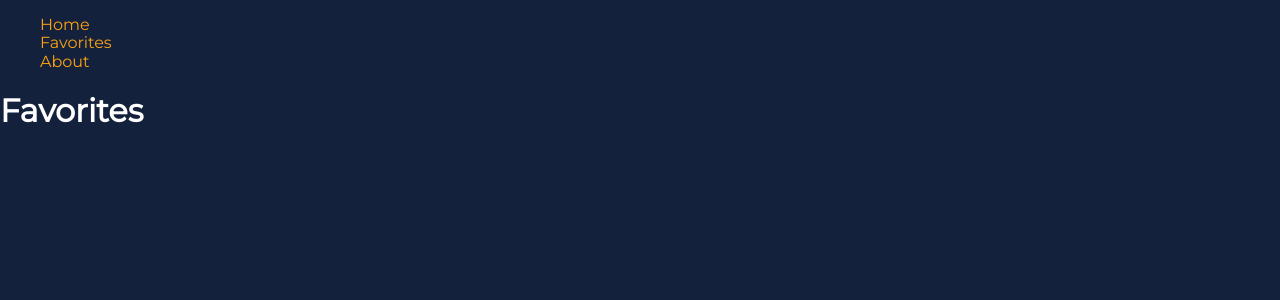
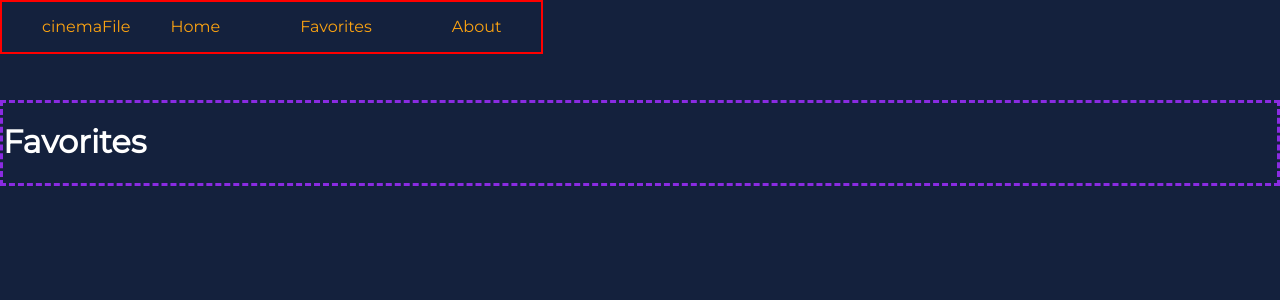
Before and after one commit to allisonLMT/cinemaFile-Movie-Database, a React (Create React App) app: page /favorites in a window 1280 px wide. Shown: the top 300 px of the page. Built offline with nearby package versions, Linux system fonts and the light colour scheme.

Commit message:
nav adjustments

```diff
--- a/src/About.js
+++ b/src/About.js
@@ -1,6 +1,6 @@
 import React from 'react';
 import { useEffect } from 'react';
-import Nav from './Navigation';
+
 
 function About() {
 
@@ -9,8 +9,7 @@ function About() {
     }, []);
 
     return (
-        <div>
-            <Nav />
+        <div className="page">
             <h1>About</h1>
         </div>
     );
--- a/src/App.js
+++ b/src/App.js
@@ -1,5 +1,6 @@
 import React from 'react';
 import { Routes, Route } from "react-router-dom";
+import Navigation from './Navigation';
 import Home from './Home';
 import About from './About';
 import Favorites from './Favorites';
@@ -7,10 +8,12 @@ import Favorites from './Favorites';
 function App() {
   return (
     <div className="App">
+      <Navigation />
       <Routes>
         <Route path="/" element={<Home />} />
         <Route path="favorites" element={<Favorites />} />
         <Route path="about" element={<About />} />
+        {/* add a Page Not Found here */}
       </Routes>
     </div>
   );
--- a/src/Favorites.js
+++ b/src/Favorites.js
@@ -1,6 +1,6 @@
 import React from 'react';
 import { useEffect } from 'react';
-import Nav from './Navigation';
+
 
 function Favorites() {
 
@@ -9,8 +9,7 @@ function Favorites() {
     }, []);
 
     return (
-        <div>
-            <Nav />
+        <div className="page">
             <h1>Favorites</h1>
         </div>
     );
--- a/src/Home.js
+++ b/src/Home.js
@@ -1,6 +1,6 @@
 import React from 'react';
 import { useEffect } from 'react';
-import Nav from './Navigation';
+
 
 function Home() {
 
@@ -9,8 +9,7 @@ function Home() {
     }, []);
 
     return (
-        <div>
-            <Nav />
+        <div className="page">
             <h1>Home</h1>
         </div>
     );
--- a/src/Navigation.js
+++ b/src/Navigation.js
@@ -7,10 +7,14 @@ function Nav () {
     return (
         <nav>
             <ul>
+                <li><img src="" alt="" /></li>
+                <li>cinemaFile</li>
                 <li><NavLink to="/" exact className={styles.navLink}>Home</NavLink></li>
                 <li><NavLink to="/favorites" className={styles.navLink}>Favorites</NavLink></li>
                 <li><NavLink to="/about" className={styles.navLink}>About</NavLink></li>
             </ul>
+            {/* <button>BTN</button> */}
+            {/* button will be the hamburger, later...display block/none  */}
         </nav>
     );
 }
--- a/src/index.js
+++ b/src/index.js
@@ -3,7 +3,9 @@ import ReactDOM from 'react-dom';
 import { BrowserRouter } from "react-router-dom";
 import './styles/normalize-fwd.css';
 import './styles/index.css';
+// import Navigation from './Navigation';
 import App from './App';
+
 
 
 ReactDOM.render(
--- a/src/styles/index.css
+++ b/src/styles/index.css
@@ -9,3 +9,9 @@ body {
   -webkit-font-smoothing: antialiased;
   -moz-osx-font-smoothing: grayscale;
 }
+
+.page {
+  position: relative;
+  margin-top: 100px;
+  border: 3px dashed blueviolet;
+}
--- a/src/styles/nav.module.css
+++ b/src/styles/nav.module.css
@@ -1,11 +1,21 @@
 nav {
     color: #FCA311;
+    position: fixed;
+    top: 0;
+    border: 2px solid red;
   }
 
   ul {
     list-style-type: none;
+    display: flex;
 
   }
+
+  .navLink {
+
+      padding: 40px;
+  }
+
 
   .navLink,
   .navLink:visited {
```
